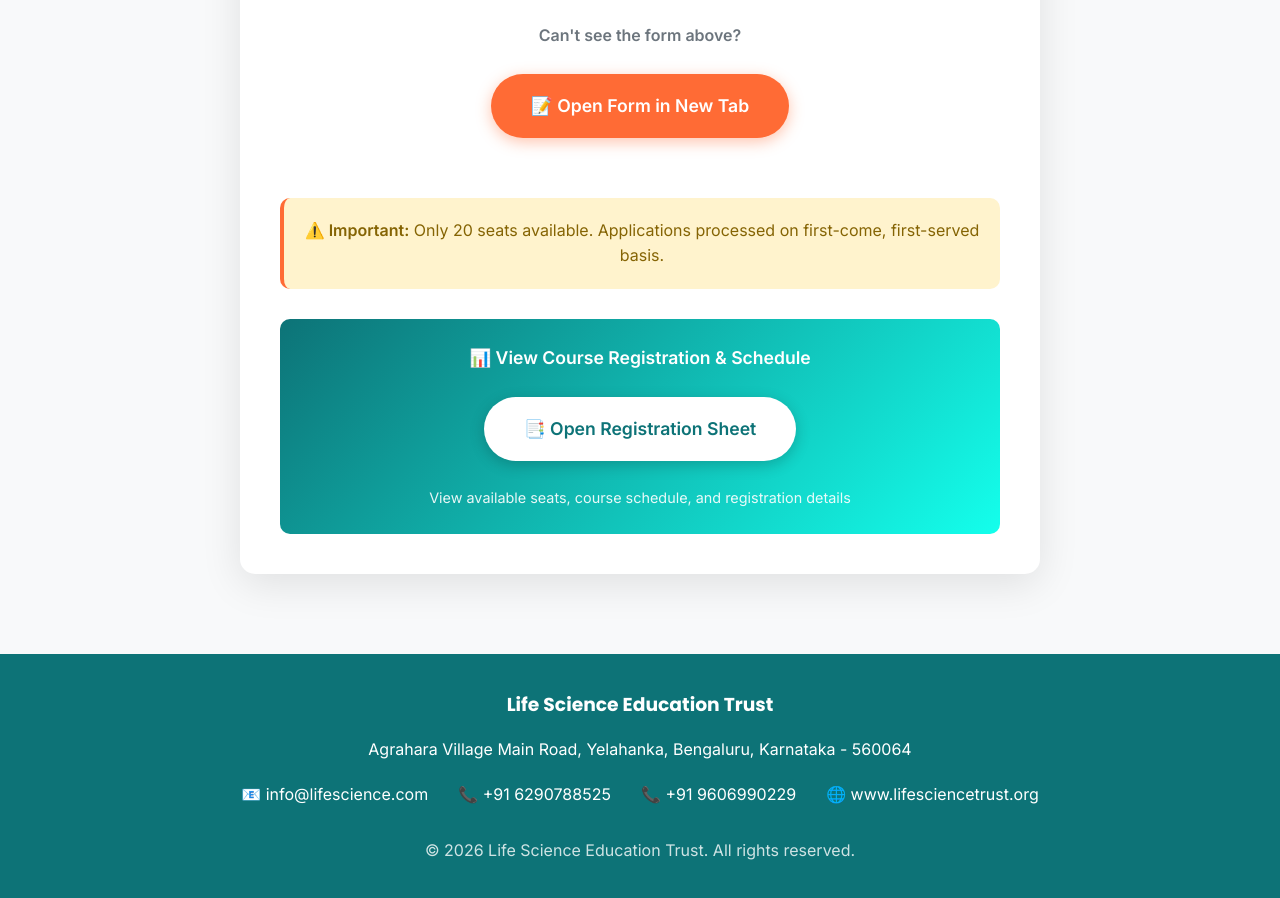
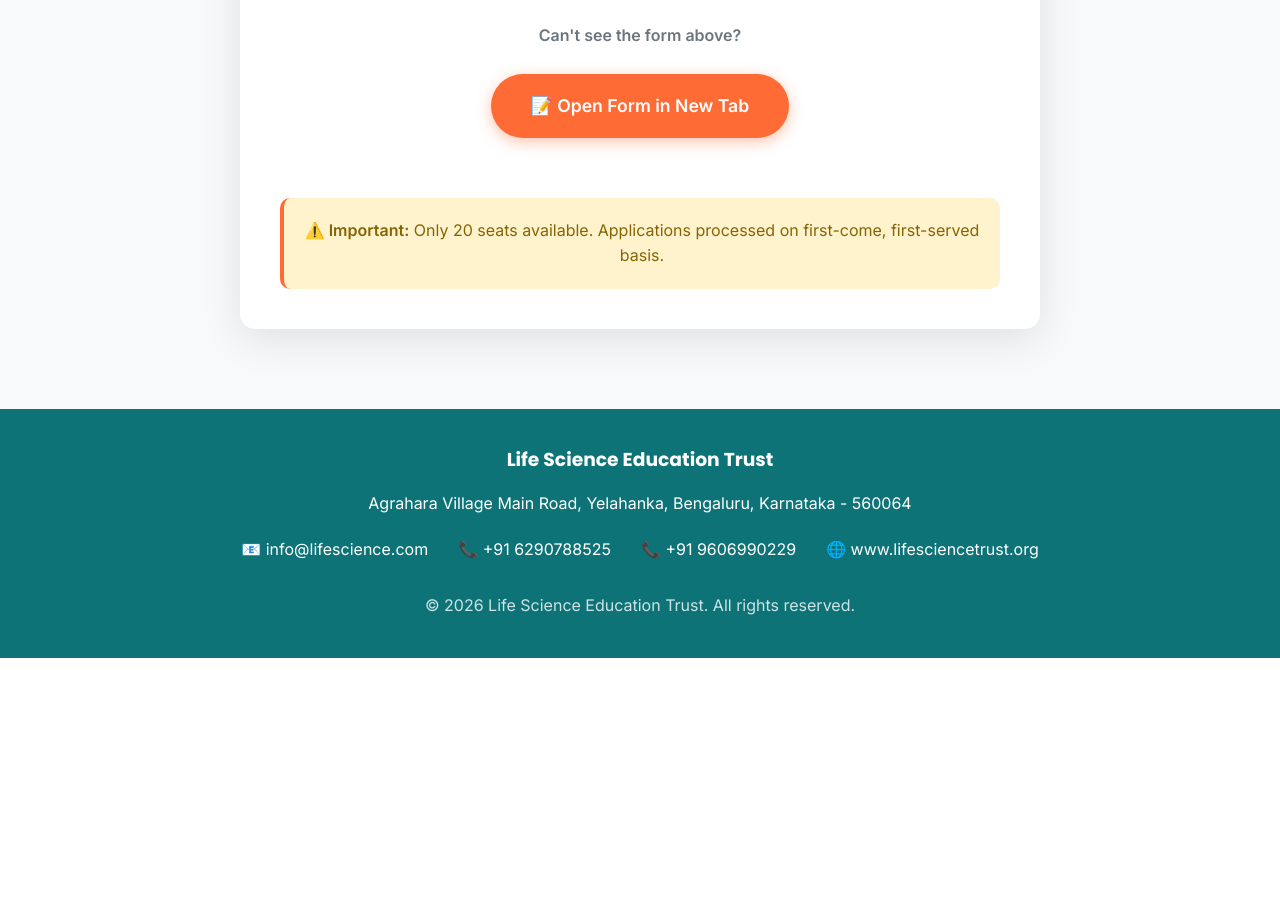
Before and after one commit to psb7354-jpg/insect-rearing-course-landing, a plain HTML site: page index.html in a window 1280 px wide. Shown: the part 4385-5283 px from the top of the page. After the commit the page ends 5043 px from the top, so only its background shows below. Drawn offline with Linux system fonts and the light colour scheme.

Commit message:
🗑️ Remove Google Sheets registration tracking link

```diff
--- a/index.html
+++ b/index.html
@@ -294,21 +294,6 @@
                 <div style="margin-top: 30px; padding: 20px; background: #fff3cd; border-radius: 10px; border-left: 4px solid var(--cta-orange);">
                     <p style="color: #856404;"><strong>⚠️ Important:</strong> Only 20 seats available. Applications processed on first-come, first-served basis.</p>
                 </div>
-
-                <div style="margin-top: 30px; padding: 25px; background: linear-gradient(135deg, #0d7377, #14FFEC); border-radius: 10px; text-align: center;">
-                    <p style="color: white; font-size: 1.1rem; margin-bottom: 15px; font-weight: 600;">
-                        📊 View Course Registration & Schedule
-                    </p>
-                    <a href="https://docs.google.com/spreadsheets/d/1QBY5RhOjou5MEx-KMRHXfpn7DO6Evrzj8oPM2NRhlQU/edit?usp=sharing"
-                       target="_blank"
-                       class="cta-button cta-secondary"
-                       style="background: white; color: var(--primary-green); box-shadow: 0 4px 15px rgba(0,0,0,0.2);">
-                        📑 Open Registration Sheet
-                    </a>
-                    <p style="color: white; font-size: 0.9rem; margin-top: 15px; opacity: 0.9;">
-                        View available seats, course schedule, and registration details
-                    </p>
-                </div>
             </div>
         </div>
     </section>
```
